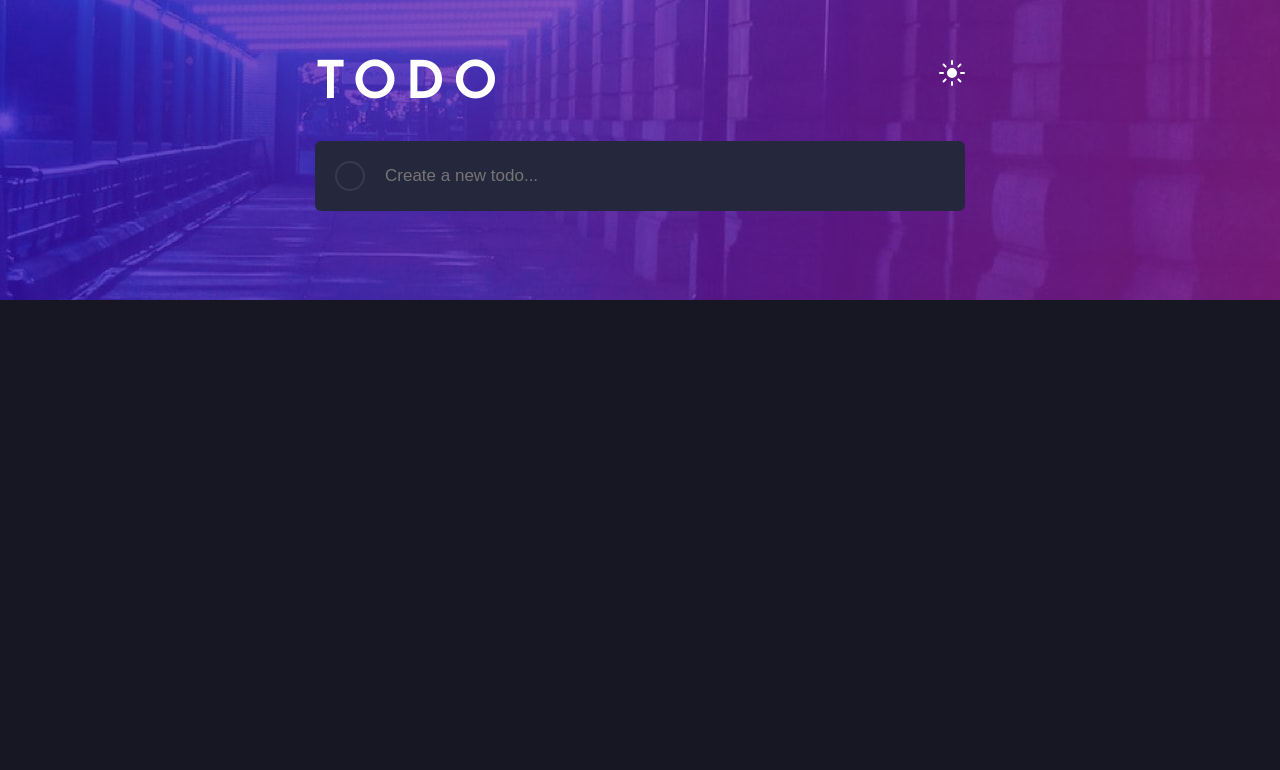
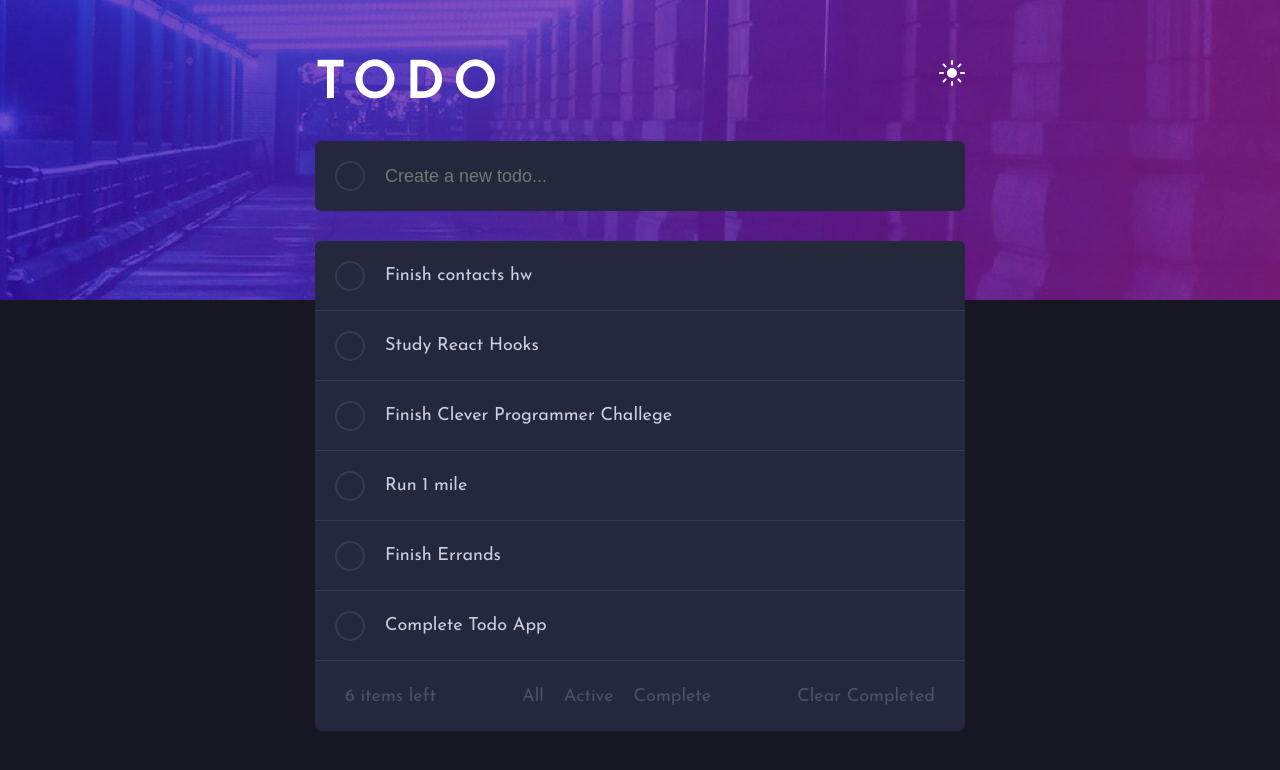
Before and after one commit to carlosmdiaz/TODO-App, a React (Create React App) app: page / in a window 1280 px wide. Shown: the top 770 px of the page. Built offline with nearby package versions, Linux system fonts and the light colour scheme.

Commit message:
In this commit I added the functionality of adding a new task to the list.

```diff
--- a/src/App.css
+++ b/src/App.css
@@ -70,6 +70,16 @@
   background: linear-gradient(135deg, #55DDFF 0%, #C058F3 100%);
 }
 
+.check-mark.checked {
+  background-color: pink;
+  background: linear-gradient(135deg, #55DDFF 0%, #C058F3 100%);
+}
+
+.todo-text.checked {
+  text-decoration: line-through;
+  color: hsl(233, 14%, 35%);
+}
+
 .new-todo-input {
   flex-grow: 1;
   display: flex;
@@ -87,5 +97,62 @@
   background-color: transparent;
   outline: none;
   color: hsl(234, 39%, 85%);
-  font-size: 17px;
+  font-size: 18px;
 }
+
+.todo-items-wrapper {
+  margin-top: 30px;
+  background-color: hsl(235, 24%, 19%);
+  border-radius: 6px;
+  overflow: hidden;
+}
+
+.todo-item {
+  width: 100%;
+  height: 70px;
+  border-bottom: 1px solid hsl(237, 14%, 26%);
+  display: flex;
+  transition: all 0.25s ease;
+}
+.todo-item:hover {
+  transform: translateY(-2px);
+  box-shadow: 0 0px 7px 0px hsl(235, 21%, 11%);
+}
+
+.todo-text {
+  display: flex;
+  align-items: center;
+  font-size: 18px;
+  color: hsl(234, 39%, 85%);
+}
+
+.todo-items-info {
+  height: 70px;
+  width: 100%;
+  color: hsl(233, 14%, 35%);
+  display: flex;
+  justify-content: space-between;
+  align-items: center;
+  padding: 0px 30px;
+}
+
+.items-statuses {
+  display: flex;
+  justify-content: space-between;
+}
+
+.items-statuses span {
+  padding: 0 10px;
+  cursor: pointer;
+}
+
+.items-statuses span:hover {
+  color: hsl(220, 98%, 61%);
+}
+
+.items-clear span {
+  cursor: pointer;
+}
+.items-clear span:hover{
+  color: #F2545B;
+}
--- a/src/App.js
+++ b/src/App.js
@@ -1,7 +1,23 @@
+import React from 'react';
 import './App.css';
 import TaskInput from './components/TaskInput';
+import TaskList from './components/TaskList';
+import { useState } from 'react';
+
+const data = [
+  {id: 1, text: "Finish contacts hw", status: true},
+  {id: 2, text: "Study React Hooks", status: false},
+  {id: 3, text: "Finish Clever Programmer Challege", status: false},
+  {id: 4, text: "Run 1 mile", status: false},
+  {id: 5, text: "Finish Errands", status: false},
+  {id: 6, text: "Complete Todo App", status: false},
+];
 
 function App() {
+
+  const [tasks, setTasks] = useState(data);
+  console.log(tasks);
+
   return (
     <div className="App">
       <div className='container'>
@@ -13,7 +29,8 @@ function App() {
             <img src='./images/icon-sun.svg' alt='theme'/>
           </div>
         </div>
-        <TaskInput />
+        <TaskInput tasks={tasks} setTasks={setTasks}/>
+        <TaskList tasks={tasks} setTasks={setTasks}/>
       </div>
     </div>
   );
--- /dev/null
+++ b/src/components/Task.js
@@ -0,0 +1,19 @@
+import React from 'react'
+
+function Task({text}) {
+
+  return (
+    <div className='todo-item'>
+                <div className='check'>
+                    <div className='check-mark'>
+
+                    </div>
+                </div>
+                <div className='todo-text'>
+                    {text}
+                </div>
+            </div>
+  )
+}
+
+export default Task
--- a/src/components/TaskInput.js
+++ b/src/components/TaskInput.js
@@ -1,6 +1,38 @@
-import React from 'react'
+import React, { useState } from 'react'
 import '../App.css';
-function TaskInput() {
+function TaskInput({tasks, setTasks}) {
+
+  const createId = (array) => {
+    const ids = array.map((item) => item.id);
+    return Math.max(...ids) + 1;
+  }
+
+  // Save What I wrote un the input field into a state?
+  const [input, setInput] = useState('');
+  //When I type a function should run that saves the states of the input
+  const handleChange = (e) => {
+    setInput(e.target.value)
+  }
+
+  // I need a function that runs when I submit
+  const handleForm = (e) => {
+    e.preventDefault();
+    // ADD what I put in input to the tasks array
+    // ONLY CREATE OBJECT IF THERE IS AN INPUT?
+    // Create an object with whatever I wrote in input as the text
+
+    if (input) {
+      const newTask = {
+        id: createId(tasks),
+        text: input.trim(),
+        status: false,
+      }
+      // ADD a new task to the state
+      setTasks([newTask, ...tasks])
+      // Reset Input
+      setInput('');
+    }
+  }
   return (
     <div className='new-todo'>
         <div className='check'>
@@ -9,8 +41,8 @@ function TaskInput() {
             </div>
         </div>
         <div className='new-todo-input'>
-            <form>
-                <input type="text" placeholder="Create a new todo..."></input>
+            <form onSubmit={handleForm}>
+                <input value={input} onChange={handleChange} type="text" placeholder="Create a new todo..."></input>
             </form>
         </div>
     </div>
--- a/src/components/TaskList.js
+++ b/src/components/TaskList.js
@@ -0,0 +1,36 @@
+import React from 'react'
+import Task from './Task'
+
+function TaskList({tasks, setTasks}) {
+
+  return (
+    <div className='todo-items-wrapper'>
+        <div className='todo-items'>
+            {/* PUT TODO COMPONENTS HERE */}
+            {tasks.map((task) => {
+                return <Task text = {task.text}/>
+            })}
+            {/*CAN BE ITS OWN COMPONENT */}
+            <div className='todo-items-info'>
+                <div className='items-left'>
+                    {`${tasks.length} items left`}
+                </div>
+                <div className='items-statuses'>
+                    <span>All</span>
+                    <span>Active</span>
+                    <span>Complete</span>
+
+                </div>
+                <div className='items-clear'>
+                    <span>Clear Completed</span>
+                </div>
+            </div>
+        </div>
+    <div>
+
+        </div>
+    </div>
+  )
+}
+
+export default TaskList
```
